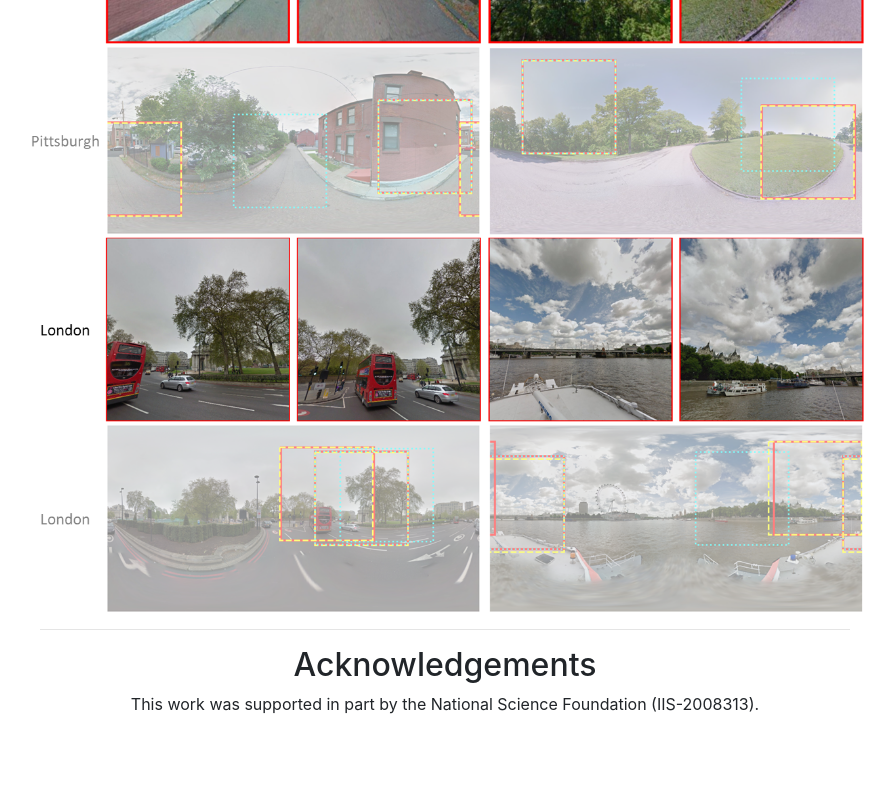
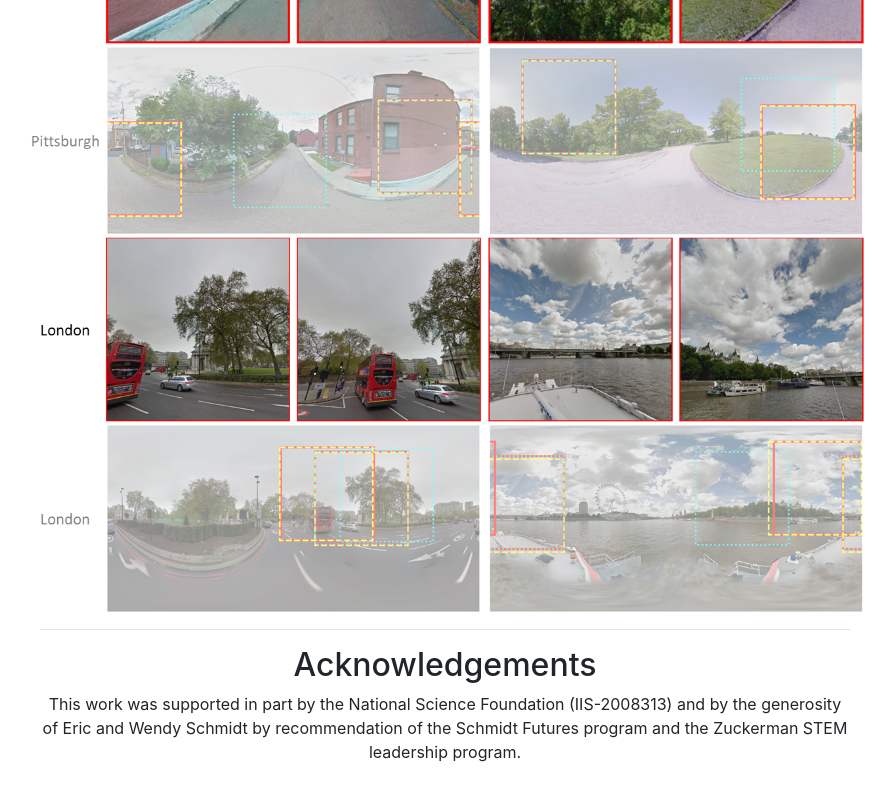
Before and after one commit to RuojinCai/ExtremeRotation, a plain HTML site: page index.html in a window 1280 px wide. Shown: the part 3542-4342 px from the top of the page, without its empty margins (195-1090 px from the left). Drawn offline with nearby package versions, Linux system fonts and the light colour scheme.

Commit message:
Update index.html
Update acknowledgements

```diff
--- a/index.html
+++ b/index.html
@@ -350,7 +350,7 @@
             <div class='row mb-5 text-center'>
                 <div class='col'>
                     <p class='h2'>Acknowledgements</p>
-                    <p>This work was supported in part by the National Science Foundation (IIS-2008313).</p>
+                    <p>This work was supported in part by the National Science Foundation (IIS-2008313) and by the generosity of Eric and Wendy Schmidt by recommendation of the Schmidt Futures program and the Zuckerman STEM leadership program.</p>
                 </div>
             </div>
         </div>
```
